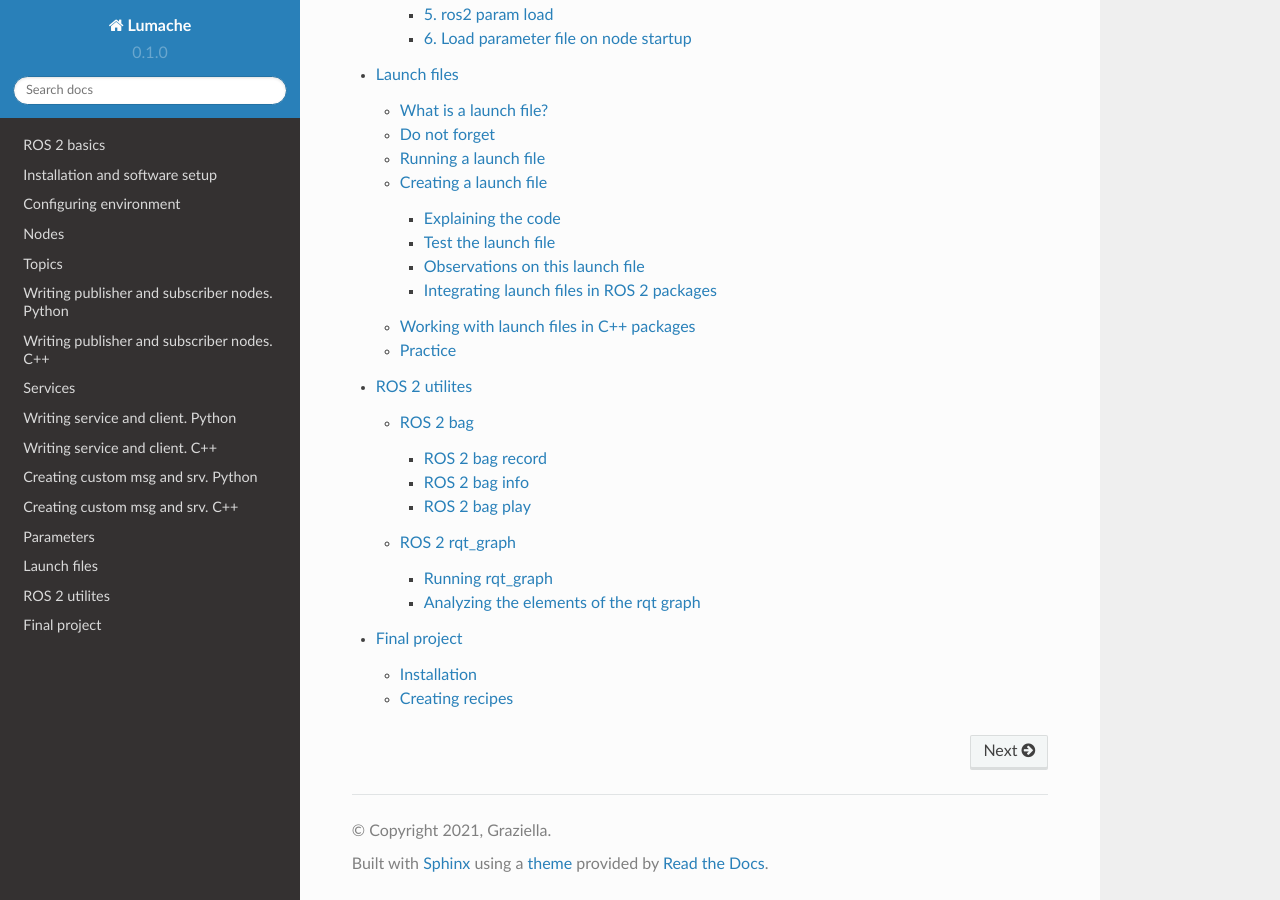
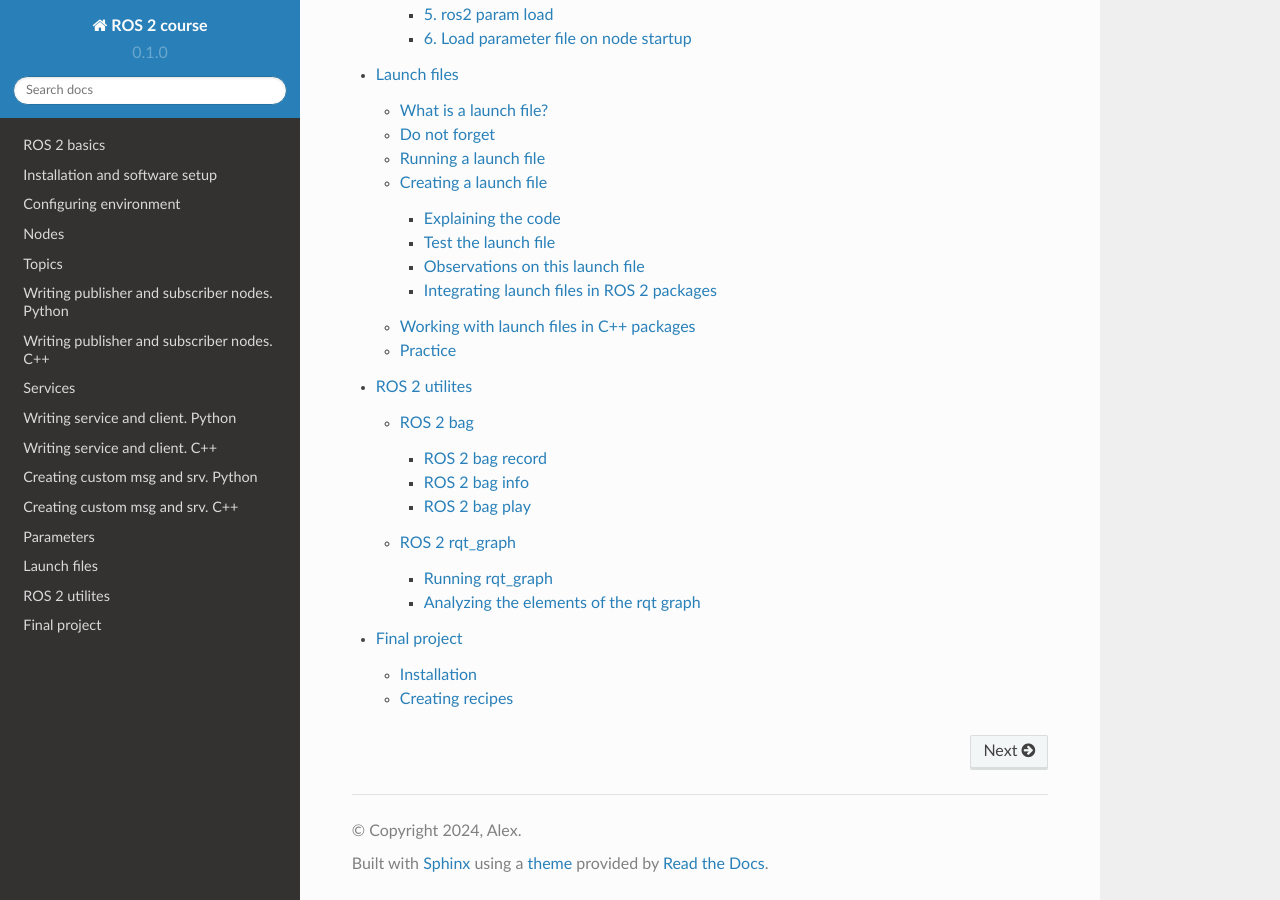
Before and after one commit to AlexCC93/readthedocs_test, a Sphinx documentation site: the page built from docs/source/index.rst, in a window 1280 px wide and 900 px high, scrolled down 4569 px. Built offline with Sphinx 7.4.7 and the Read the Docs theme 2.0.0, drawn with Linux system fonts in a browser that asks for light colours.

Commit message:
Actually changing the Lumache title

```diff
--- a/docs/source/api.rst
+++ b/docs/source/api.rst
@@ -4,4 +4,4 @@ API
 .. autosummary::
    :toctree: generated
 
-   ROS 2 course
+   lumache
--- a/docs/source/conf.py
+++ b/docs/source/conf.py
@@ -2,9 +2,9 @@
 
 # -- Project information
 
-project = 'Lumache'
-copyright = '2021, Graziella'
-author = 'Graziella'
+project = 'ROS 2 course'
+copyright = '2024, Alex'
+author = 'Alex'
 
 release = '0.1'
 version = '0.1.0'
```
